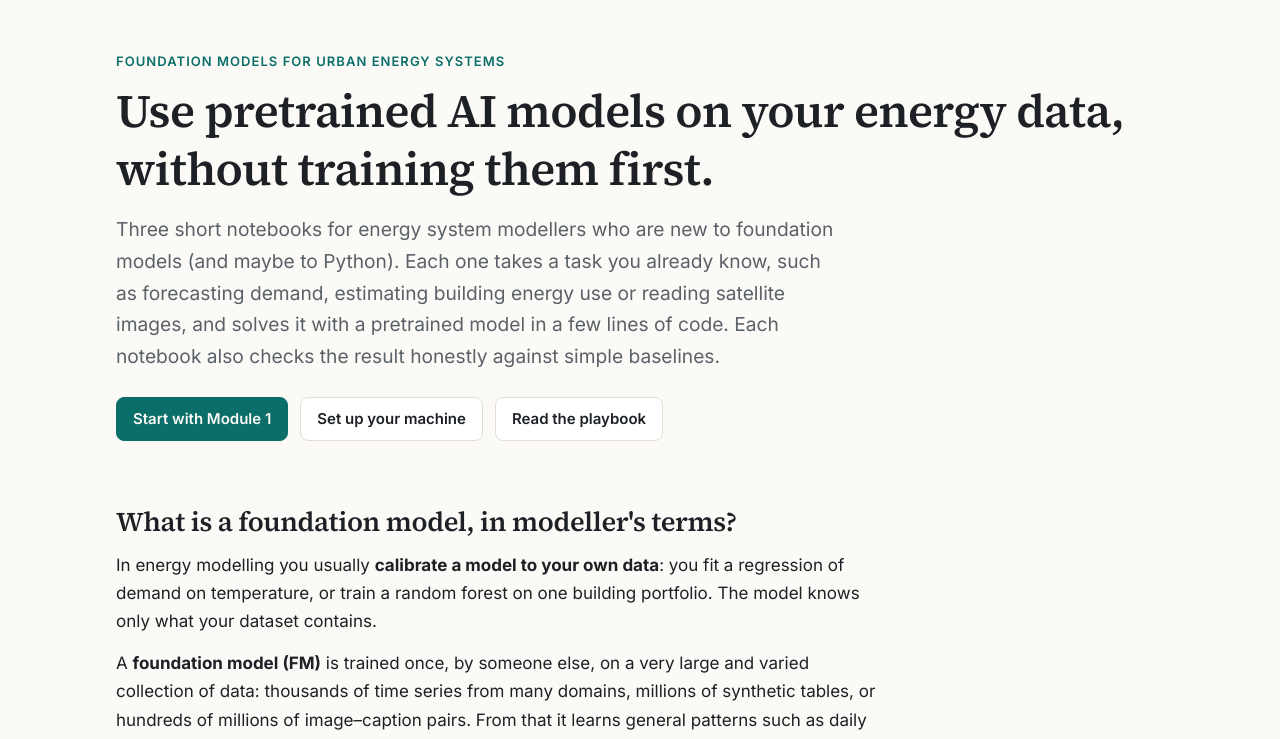
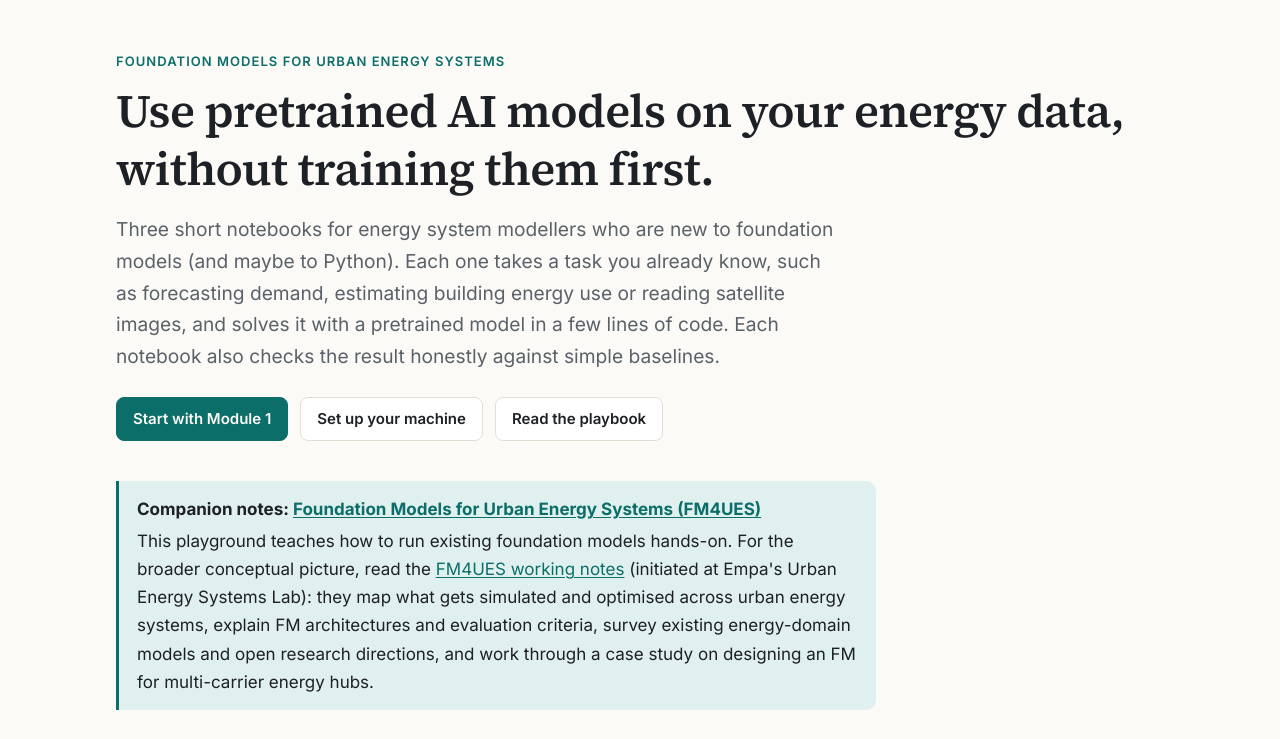
Before and after one commit to BartonChenTW/FM4UES-playground, a plain HTML site: page docs/index.html in a window 1280 px wide. Shown: the part 57-796 px from the top of the page. Drawn offline with Linux system fonts and the light colour scheme.

Commit message:
Add FM4UES companion notes link and intro to site home

```diff
--- a/docs/index.html
+++ b/docs/index.html
@@ -45,6 +45,19 @@
     <a class="btn" href="playbook.html">Read the playbook</a>
   </div>
 </div>
+
+<section class="prose" style="margin-top:32px">
+  <div class="concept">
+    <strong>Companion notes: <a href="https://bartonchentw.github.io/FM4UES/">Foundation Models for Urban Energy Systems (FM4UES)</a></strong>
+    <p>
+      This playground teaches how to run existing foundation models hands-on. For the broader conceptual picture,
+      read the <a href="https://bartonchentw.github.io/FM4UES/">FM4UES working notes</a> (initiated at Empa's Urban Energy Systems Lab):
+      they map what gets simulated and optimised across urban energy systems, explain FM architectures and evaluation criteria,
+      survey existing energy-domain models and open research directions, and work through a case study on designing an FM for
+      multi-carrier energy hubs.
+    </p>
+  </div>
+</section>
 
 <section class="prose">
   <h2>What is a foundation model, in modeller's terms?</h2>
```
